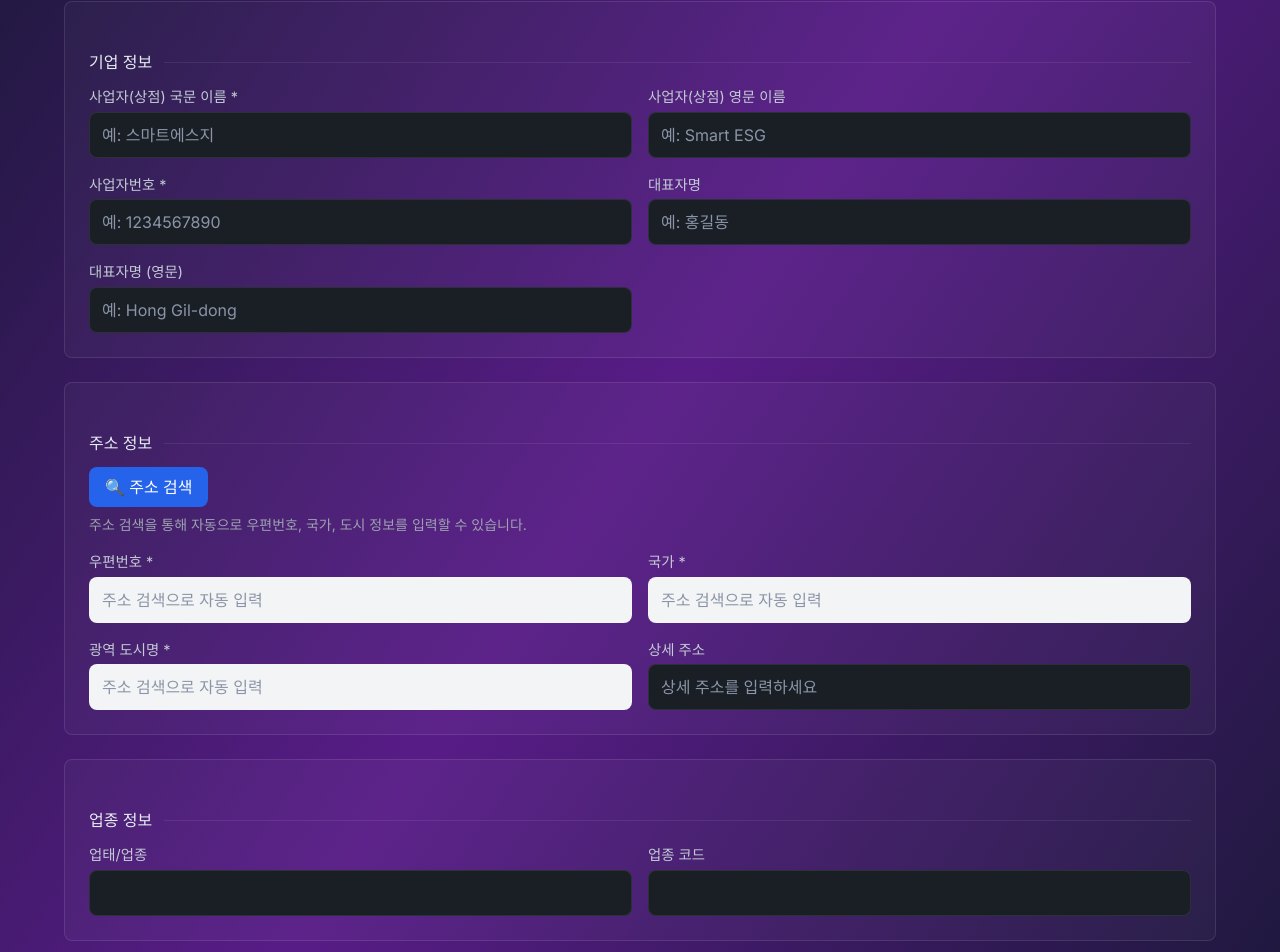
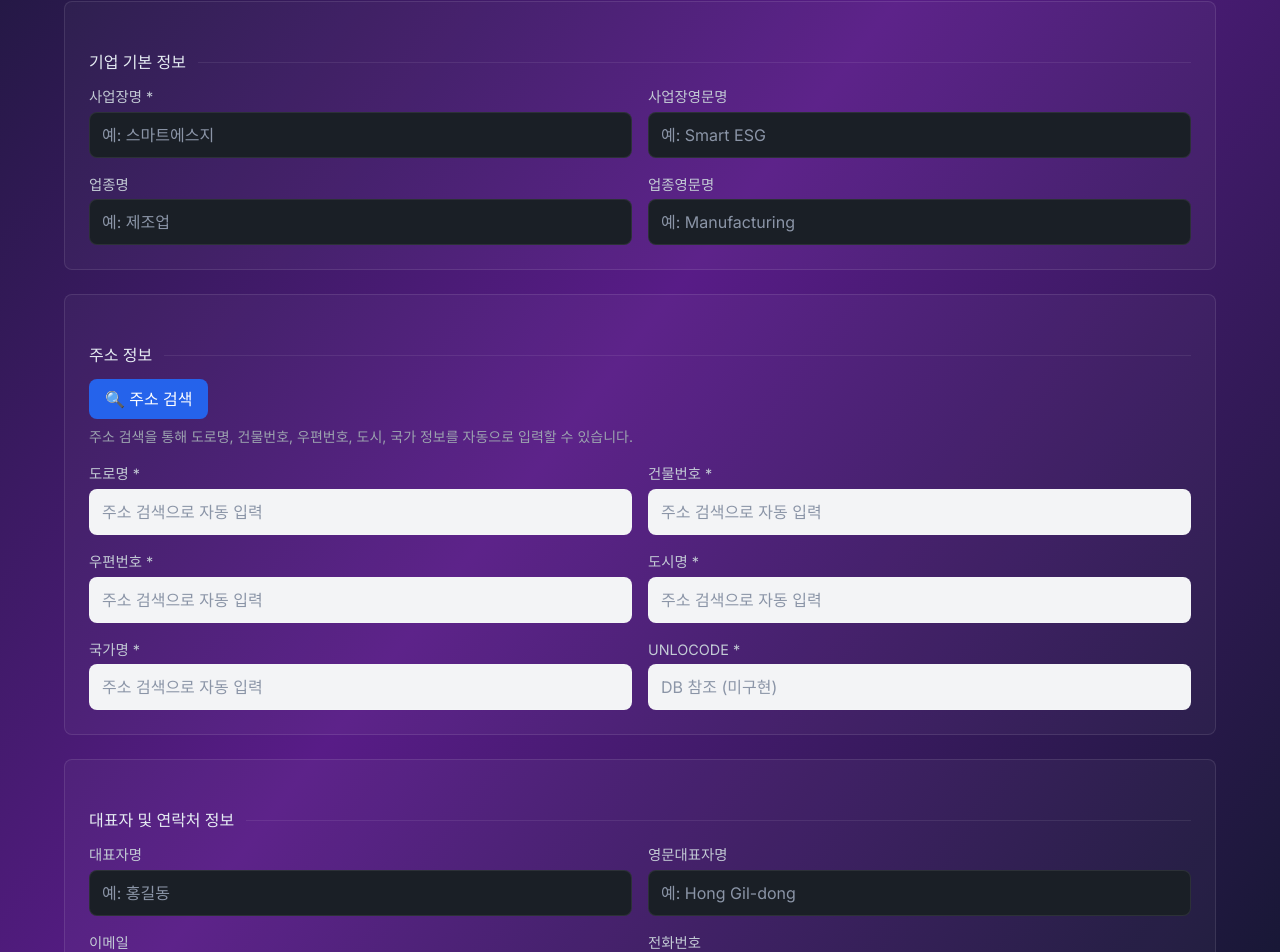
Before and after one commit to S1692/greensteel, a Next.js app in the folder frontend/: page /register in a window 1280 px wide. Shown: the part 497-1449 px from the top of the page. Built offline with nearby package versions, Linux system fonts and the light colour scheme.

Commit message:
feat: 이미지 데이터 구조에 맞춘 회원가입 폼 재구성 - ID/Password 유지, User 구분, 주소 검색 모달 통합

```diff
--- a/frontend/src/app/(public)/register/page.tsx
+++ b/frontend/src/app/(public)/register/page.tsx
@@ -7,28 +7,36 @@ import { SectionTitle } from '@/components/ui/SectionTitle';
 import TabGroup from '@/components/molecules/TabGroup';
 import AddressSearchModal from '@/components/AddressSearchModal';
 
+// 이미지의 데이터 구조에 맞춘 CompanyData 인터페이스
 interface CompanyData {
+  // 계정 정보 (유지)
   company_id: string;
   password: string;
   confirmPassword: string;
-  company_name: string;
-  biz_no: string;
-  ceo_name: string;
-  ceo_name_en: string;
-  address: string;
-  address1: string;
-  zipcode: string;
-  country: string;
-  city: string;
-  industry: string;
-  industry_code: string;
-  manager_name: string;
-  manager_phone: string;
-  manager_email: string;
-  country_eng: string;
-  city_eng: string;
-  address_eng: string;
-  address1_eng: string;
+
+  // 사용자 직접 입력 필드
+  Installation: string; // 사업장명
+  Installation_en: string; // 사업장영문명
+  economic_activity: string; // 업종명
+  economic_activity_en: string; // 업종영문명
+  representative: string; // 대표자명
+  representative_en: string; // 영문대표자명
+  email: string; // 이메일
+  telephone: string; // 전화번호
+
+  // 주소 검색 모달을 통해 자동 입력되는 필드 (읽기 전용)
+  street: string; // 도로명
+  street_en: string; // 도로영문명
+  number: string; // 건물번호
+  number_en: string; // 건물번호영문명
+  postcode: string; // 우편번호
+  city: string; // 도시명
+  city_en: string; // 도시영문명
+  country: string; // 국가명
+  country_en: string; // 국가영문명
+  unlocode: string; // UNLOCODE (DB 참조 - 미구현)
+  sourcelatitude: string; // 사업장위도
+  sourcelongitude: string; // 사업장경도
 }
 
 interface UserData {
@@ -39,43 +47,59 @@ interface UserData {
   company_id: string;
 }
 
+// 주소 검색 모달에서 반환되는 데이터 구조 (KakaoAddressData와 동일)
 interface AddressData {
   address: string;
-  address_eng: string;
+  address1: string;
   zipcode: string;
   country: string;
+  city: string;
   country_eng: string;
-  city: string;
   city_eng: string;
-  address1: string;
+  address_eng: string;
   address1_eng: string;
+  // 추가 주소 관련 필드들
+  street: string;
+  street_en: string;
+  number: string;
+  number_en: string;
+  sourcelatitude: string;
+  sourcelongitude: string;
 }
 
 export default function RegisterPage() {
   const [activeTab, setActiveTab] = useState<'company' | 'user'>('company');
   const [isAddressModalOpen, setIsAddressModalOpen] = useState(false);
+
   const [companyData, setCompanyData] = useState<CompanyData>({
+    // 계정 정보
     company_id: '',
     password: '',
     confirmPassword: '',
-    company_name: '',
-    biz_no: '',
-    ceo_name: '',
-    ceo_name_en: '',
-    address: '',
-    address1: '',
-    zipcode: '',
+
+    // 사용자 직접 입력 필드
+    Installation: '',
+    Installation_en: '',
+    economic_activity: '',
+    economic_activity_en: '',
+    representative: '',
+    representative_en: '',
+    email: '',
+    telephone: '',
+
+    // 주소 검색 모달을 통해 자동 입력되는 필드
+    street: '',
+    street_en: '',
+    number: '',
+    number_en: '',
+    postcode: '',
+    city: '',
+    city_en: '',
     country: '',
-    city: '',
-    industry: '',
-    industry_code: '',
-    manager_name: '',
-    manager_email: '',
-    manager_phone: '',
-    country_eng: '',
-    city_eng: '',
-    address_eng: '',
-    address1_eng: '',
+    country_en: '',
+    unlocode: '', // DB 참조 - 미구현
+    sourcelatitude: '',
+    sourcelongitude: '',
   });
 
   const [userData, setUserData] = useState<UserData>({
@@ -106,27 +130,32 @@ export default function RegisterPage() {
   const handleCompanySubmit = (e: React.FormEvent) => {
     e.preventDefault();
     // TODO: 실제 API 호출로 교체
-    alert('회사 등록이 완료되었습니다!');
+    console.log('Company Data:', companyData);
+    alert('기업 등록이 완료되었습니다!');
   };
 
   const handleUserSubmit = (e: React.FormEvent) => {
     e.preventDefault();
     // TODO: 실제 API 호출로 교체
+    console.log('User Data:', userData);
     alert('사용자 등록이 완료되었습니다!');
   };
 
   const handleAddressSelect = (addressData: AddressData) => {
     setCompanyData(prev => ({
       ...prev,
+      // 주소 검색 모달을 통해 자동 입력되는 필드들
+      street: addressData.street,
+      street_en: addressData.street_en,
+      number: addressData.number,
+      number_en: addressData.number_en,
+      postcode: addressData.zipcode,
+      city: addressData.city,
+      city_en: addressData.city_eng,
       country: addressData.country,
-      country_eng: addressData.country_eng,
-      zipcode: addressData.zipcode,
-      city: addressData.city,
-      city_eng: addressData.city_eng,
-      address: addressData.address,
-      address_eng: addressData.address_eng,
-      address1: addressData.address1,
-      address1_eng: addressData.address1_eng,
+      country_en: addressData.country_eng,
+      sourcelatitude: addressData.sourcelatitude,
+      sourcelongitude: addressData.sourcelongitude,
     }));
   };
 
@@ -157,7 +186,7 @@ export default function RegisterPage() {
         {/* Company 회원가입 폼 */}
         {activeTab === 'company' && (
           <form onSubmit={handleCompanySubmit} className="space-y-6">
-            {/* 계정 정보를 상단으로 이동 */}
+            {/* 계정 정보 */}
             <div className="bg-[rgba(255,255,255,.03)] p-6 rounded-lg border border-[rgba(255,255,255,.1)]">
               <SectionTitle>계정 정보</SectionTitle>
               <div className="grid grid-cols-1 md:grid-cols-2 gap-4">
@@ -208,19 +237,17 @@ export default function RegisterPage() {
               </div>
             </div>
 
-            {/* 기업 정보 */}
+            {/* 기업 기본 정보 */}
             <div className="bg-[rgba(255,255,255,.03)] p-6 rounded-lg border border-[rgba(255,255,255,.1)]">
-              <SectionTitle>기업 정보</SectionTitle>
+              <SectionTitle>기업 기본 정보</SectionTitle>
               <div className="grid grid-cols-1 md:grid-cols-2 gap-4">
                 <div>
-                  <label className="stitch-label mb-1 block">
-                    사업자(상점) 국문 이름 *
-                  </label>
+                  <label className="stitch-label mb-1 block">사업장명 *</label>
                   <Input
                     type="text"
-                    value={companyData.company_name}
+                    value={companyData.Installation}
                     onChange={e =>
-                      handleCompanyInputChange('company_name', e.target.value)
+                      handleCompanyInputChange('Installation', e.target.value)
                     }
                     placeholder="예: 스마트에스지"
                     required
@@ -228,56 +255,36 @@ export default function RegisterPage() {
                   />
                 </div>
                 <div>
-                  <label className="stitch-label mb-1 block">
-                    사업자(상점) 영문 이름
-                  </label>
+                  <label className="stitch-label mb-1 block">사업장영문명</label>
                   <Input
                     type="text"
-                    value={companyData.ceo_name_en}
+                    value={companyData.Installation_en}
                     onChange={e =>
-                      handleCompanyInputChange('ceo_name_en', e.target.value)
+                      handleCompanyInputChange('Installation_en', e.target.value)
                     }
                     placeholder="예: Smart ESG"
                   />
                 </div>
                 <div>
-                  <label className="stitch-label mb-1 block">
-                    사업자번호 *
-                  </label>
+                  <label className="stitch-label mb-1 block">업종명</label>
                   <Input
                     type="text"
-                    value={companyData.biz_no}
+                    value={companyData.economic_activity}
                     onChange={e =>
-                      handleCompanyInputChange('biz_no', e.target.value)
+                      handleCompanyInputChange('economic_activity', e.target.value)
                     }
-                    placeholder="예: 1234567890"
-                    required
-                    autoComplete="off"
+                    placeholder="예: 제조업"
                   />
                 </div>
                 <div>
-                  <label className="stitch-label mb-1 block">대표자명</label>
+                  <label className="stitch-label mb-1 block">업종영문명</label>
                   <Input
                     type="text"
-                    value={companyData.ceo_name}
+                    value={companyData.economic_activity_en}
                     onChange={e =>
-                      handleCompanyInputChange('ceo_name', e.target.value)
+                      handleCompanyInputChange('economic_activity_en', e.target.value)
                     }
-                    placeholder="예: 홍길동"
-                    autoComplete="name"
-                  />
-                </div>
-                <div>
-                  <label className="stitch-label mb-1 block">
-                    대표자명 (영문)
-                  </label>
-                  <Input
-                    type="text"
-                    value={companyData.ceo_name_en}
-                    onChange={e =>
-                      handleCompanyInputChange('ceo_name_en', e.target.value)
-                    }
-                    placeholder="예: Hong Gil-dong"
+                    placeholder="예: Manufacturing"
                   />
                 </div>
               </div>
@@ -297,18 +304,17 @@ export default function RegisterPage() {
                   🔍 주소 검색
                 </Button>
                 <p className="text-sm text-gray-400 mt-2">
-                  주소 검색을 통해 자동으로 우편번호, 국가, 도시 정보를 입력할
-                  수 있습니다.
+                  주소 검색을 통해 도로명, 건물번호, 우편번호, 도시, 국가 정보를 자동으로 입력할 수 있습니다.
                 </p>
               </div>
 
               <div className="grid grid-cols-1 md:grid-cols-2 gap-4">
-                {/* 우편번호 - 자동 입력, 읽기 전용 */}
+                {/* 도로명 - 자동 입력, 읽기 전용 */}
                 <div>
-                  <label className="stitch-label mb-1 block">우편번호 *</label>
+                  <label className="stitch-label mb-1 block">도로명 *</label>
                   <Input
                     type="text"
-                    value={companyData.zipcode}
+                    value={companyData.street}
                     readOnly
                     className="bg-gray-100 cursor-not-allowed"
                     placeholder="주소 검색으로 자동 입력"
@@ -316,9 +322,48 @@ export default function RegisterPage() {
                   />
                 </div>
 
-                {/* 국가 - 자동 입력, 읽기 전용 */}
+                {/* 건물번호 - 자동 입력, 읽기 전용 */}
                 <div>
-                  <label className="stitch-label mb-1 block">국가 *</label>
+                  <label className="stitch-label mb-1 block">건물번호 *</label>
+                  <Input
+                    type="text"
+                    value={companyData.number}
+                    readOnly
+                    className="bg-gray-100 cursor-not-allowed"
+                    placeholder="주소 검색으로 자동 입력"
+                    disabled={true}
+                  />
+                </div>
+
+                {/* 우편번호 - 자동 입력, 읽기 전용 */}
+                <div>
+                  <label className="stitch-label mb-1 block">우편번호 *</label>
+                  <Input
+                    type="text"
+                    value={companyData.postcode}
+                    readOnly
+                    className="bg-gray-100 cursor-not-allowed"
+                    placeholder="주소 검색으로 자동 입력"
+                    disabled={true}
+                  />
+                </div>
+
+                {/* 도시명 - 자동 입력, 읽기 전용 */}
+                <div>
+                  <label className="stitch-label mb-1 block">도시명 *</label>
+                  <Input
+                    type="text"
+                    value={companyData.city}
+                    readOnly
+                    className="bg-gray-100 cursor-not-allowed"
+                    placeholder="주소 검색으로 자동 입력"
+                    disabled={true}
+                  />
+                </div>
+
+                {/* 국가명 - 자동 입력, 읽기 전용 */}
+                <div>
+                  <label className="stitch-label mb-1 block">국가명 *</label>
                   <Input
                     type="text"
                     value={companyData.country}
@@ -329,114 +374,80 @@ export default function RegisterPage() {
                   />
                 </div>
 
-                {/* 광역 도시명 - 자동 입력, 읽기 전용 */}
+                {/* UNLOCODE - DB 참조 (미구현) */}
                 <div>
-                  <label className="stitch-label mb-1 block">
-                    광역 도시명 *
-                  </label>
+                  <label className="stitch-label mb-1 block">UNLOCODE *</label>
                   <Input
                     type="text"
-                    value={companyData.city}
+                    value={companyData.unlocode}
                     readOnly
                     className="bg-gray-100 cursor-not-allowed"
-                    placeholder="주소 검색으로 자동 입력"
+                    placeholder="DB 참조 (미구현)"
                     disabled={true}
-                  />
-                </div>
-
-                {/* 상세 주소 - 사용자 입력 */}
-                <div>
-                  <label className="stitch-label mb-1 block">상세 주소</label>
-                  <Input
-                    type="text"
-                    value={companyData.address1}
-                    onChange={e =>
-                      handleCompanyInputChange('address1', e.target.value)
-                    }
-                    placeholder="상세 주소를 입력하세요"
                   />
                 </div>
               </div>
 
               {/* 영문 주소 정보 (숨김 처리) */}
               <div className="hidden">
-                <input type="hidden" value={companyData.country_eng} />
-                <input type="hidden" value={companyData.city_eng} />
-                <input type="hidden" value={companyData.address_eng} />
-                <input type="hidden" value={companyData.address1_eng} />
+                <input type="hidden" value={companyData.street_en} />
+                <input type="hidden" value={companyData.number_en} />
+                <input type="hidden" value={companyData.city_en} />
+                <input type="hidden" value={companyData.country_en} />
+                <input type="hidden" value={companyData.sourcelatitude} />
+                <input type="hidden" value={companyData.sourcelongitude} />
               </div>
             </div>
 
-            {/* 업종 정보 */}
+            {/* 대표자 및 연락처 정보 */}
             <div className="bg-[rgba(255,255,255,.03)] p-6 rounded-lg border border-[rgba(255,255,255,.1)]">
-              <SectionTitle>업종 정보</SectionTitle>
+              <SectionTitle>대표자 및 연락처 정보</SectionTitle>
               <div className="grid grid-cols-1 md:grid-cols-2 gap-4">
                 <div>
-                  <label className="stitch-label mb-1 block">업태/업종</label>
+                  <label className="stitch-label mb-1 block">대표자명</label>
                   <Input
                     type="text"
-                    value={companyData.industry}
+                    value={companyData.representative}
                     onChange={e =>
-                      handleCompanyInputChange('industry', e.target.value)
+                      handleCompanyInputChange('representative', e.target.value)
                     }
+                    placeholder="예: 홍길동"
+                    autoComplete="name"
                   />
                 </div>
                 <div>
-                  <label className="stitch-label mb-1 block">업종 코드</label>
+                  <label className="stitch-label mb-1 block">영문대표자명</label>
                   <Input
                     type="text"
-                    value={companyData.industry_code}
+                    value={companyData.representative_en}
                     onChange={e =>
-                      handleCompanyInputChange('industry_code', e.target.value)
+                      handleCompanyInputChange('representative_en', e.target.value)
                     }
-                  />
-                </div>
-              </div>
-            </div>
-
-            {/* 담당자 정보 */}
-            <div className="bg-[rgba(255,255,255,.03)] p-6 rounded-lg border border-[rgba(255,255,255,.1)]">
-              <SectionTitle>담당자 정보</SectionTitle>
-              <div className="grid grid-cols-1 md:grid-cols-2 gap-4">
-                <div>
-                  <label className="stitch-label mb-1 block">
-                    당직자 이름 *
-                  </label>
-                  <Input
-                    type="text"
-                    value={companyData.manager_name}
-                    onChange={e =>
-                      handleCompanyInputChange('manager_name', e.target.value)
-                    }
-                    placeholder="예: 김길동"
-                    required
+                    placeholder="예: Hong Gil-dong"
                   />
                 </div>
                 <div>
-                  <label className="stitch-label mb-1 block">
-                    당직자 연락처 *
-                  </label>
+                  <label className="stitch-label mb-1 block">이메일</label>
                   <Input
-                    type="text"
-                    value={companyData.manager_phone}
+                    type="email"
+                    value={companyData.email}
                     onChange={e =>
-                      handleCompanyInputChange('manager_phone', e.target.value)
+                      handleCompanyInputChange('email', e.target.value)
                     }
-                    placeholder="예: 010-1234-5678"
-                    required
+                    placeholder="예: contact@smartesg.com"
+                    autoComplete="email"
                   />
                 </div>
-                <div className="md:col-span-2">
-                  <label className="stitch-label mb-1 block">
-                    당직자 이메일
-                  </label>
+                <div>
+                  <label className="stitch-label mb-1 block">전화번호</label>
                   <Input
-                    type="email"
-                    value={companyData.manager_email}
+                    type="tel"
+                    value={companyData.telephone}
                     onChange={e =>
-                      handleCompanyInputChange('manager_email', e.target.value)
+                      handleCompanyInputChange('telephone', e.target.value)
                     }
-                    placeholder="예: manager@smartesg.com"
+                    placeholder="예: 02-1234-5678"
+                    autoComplete="tel"
                   />
                 </div>
               </div>
@@ -454,7 +465,7 @@ export default function RegisterPage() {
             onSubmit={handleUserSubmit}
             className="space-y-6 max-w-4xl mx-auto"
           >
-            {/* 계정 정보를 상단으로 이동 */}
+            {/* 계정 정보 */}
             <div className="bg-[rgba(255,255,255,.03)] p-6 rounded-lg border border-[rgba(255,255,255,.1)]">
               <SectionTitle>계정 정보</SectionTitle>
               <div className="grid grid-cols-1 md:grid-cols-2 gap-4">
```
Also changed, not shown: frontend/src/components/AddressSearchModal.tsx (+14 -0 lines).
